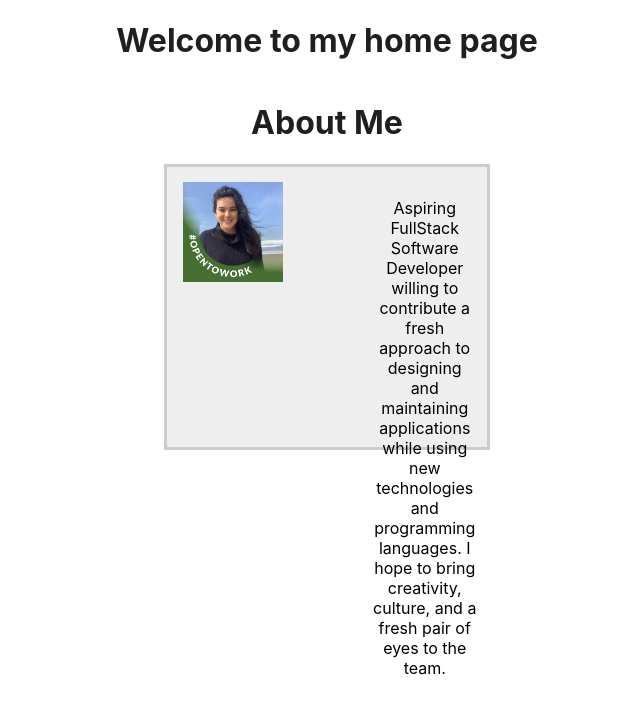
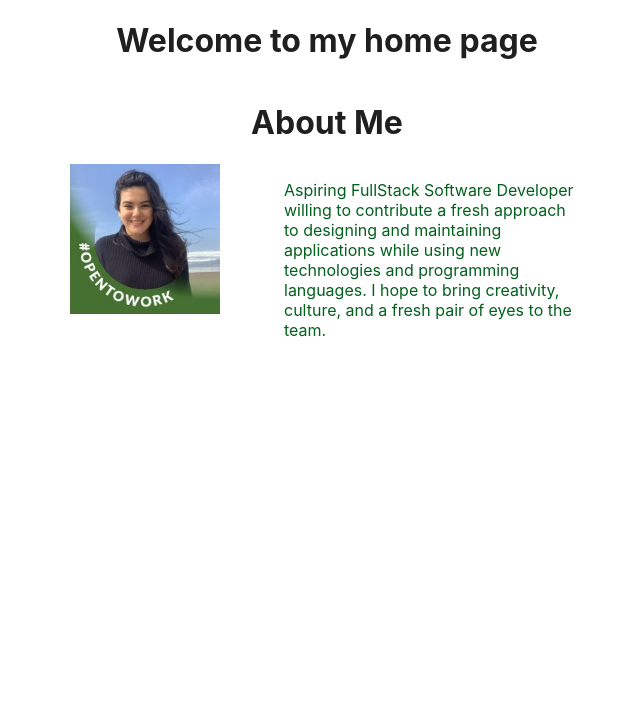
Before and after one commit to yovana-pelayo/Portfolio-Yovana, a React (Create React App) app in the folder portfolio-yovana/: page / in a window 1280 px wide. Shown: the top 714 px of the page, without its empty margins (313-953 px from the left). Built offline with nearby package versions, Linux system fonts and the light colour scheme.

Commit message:
image and summary are properly aligned with decent margin

```diff
--- a/portfolio-yovana/src/About/About.css
+++ b/portfolio-yovana/src/About/About.css
@@ -1,28 +1,22 @@
 .about-container {
-    display: flex;
+display: flex;
 flex-direction: column;
 justify-content: center;
 }
-.about-box{
+.about-box {
+display: flex;
+   flex-direction: row;
+   justify-content: center;
+   }
+img {
+   width:150px;
+   height: 150px;
+
+}
+.summary {
+    text-align: start;
     width: 300px;
-    height: 250px;
-    border: 3px solid #ccc;
-    background: #eee;
-    margin: auto;
-    padding: 15px 10px;
-    display: flex;
-    flex-direction: row;
-    /* border: solid 2px black;
-    width: 300px;
-    height:100px; */
+    height: 150px;
+    color: rgb(3, 96, 29);
+   margin-left: 5%;
 }
-img {
-   width: 100px;
-   height: 100px;
-   padding-right:30%;
-   margin-left: 2%;
-}
-p {
-    width:500px;
-    height: 100px;
- }
--- a/portfolio-yovana/src/About/About.jsx
+++ b/portfolio-yovana/src/About/About.jsx
@@ -5,12 +5,13 @@ function About() {
         <div className='about-container'>
         <h1>About Me</h1>
         <div className='about-box'>
-        <img src="assets/yovana.jpg" />
+        <img src="assets/yovana.jpg" alt='selfie'/>
+        <div className='summary'>
         <p>Aspiring FullStack Software Developer willing to contribute a fresh approach to designing and maintaining applications while using new technologies and programming languages. I hope to bring creativity, culture, and a fresh pair of eyes to the team.
-            </p>
+        </p>
         </div>
-
         </div>
-    )
+        </div>
+)
 }
 export default About;
```
